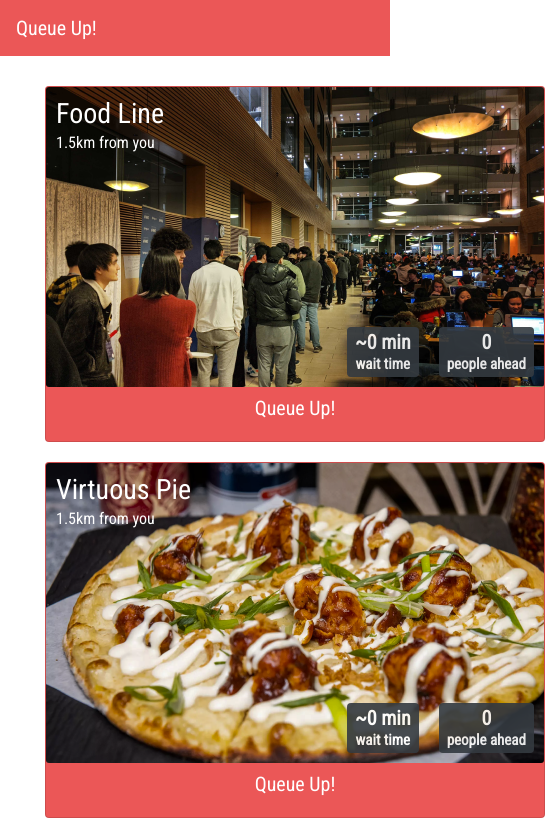
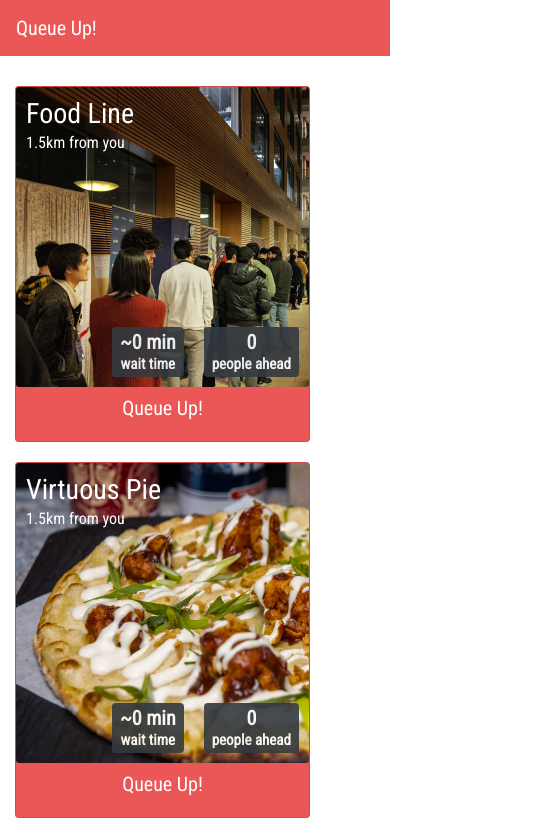
Before and after one commit to michaelenglo/nwhacks2020, a React (Create React App) app in the folder client/: page / in a window 390 px wide. Shown: the top 836 px of the page, 545 px wide, since content can reach past the window. Built offline with nearby package versions, Linux system fonts and the light colour scheme.

Commit message:
make it prettier on mobile

```diff
--- a/client/src/components/RestaurantCard.scss
+++ b/client/src/components/RestaurantCard.scss
@@ -1,10 +1,13 @@
 @import "styles/colors.scss";
+$s-screen: 512px;
+$xs-screen: 410px;
 
 .restaurant-card {
   .card {
     background: $theme;
     color: white;
     width: 500px;
+
     .card-img {
       position: relative;
       width: 100%;
@@ -44,4 +47,25 @@
       }
     }
   }
+
+  @media (max-width: $s-screen) {
+    .card {
+      width: 370px;
+      .card-img {
+        width: 100%;
+        height: 300px;
+      }
+    }
+  }
+
+
+  @media (max-width: $xs-screen) {
+    .card {
+      width: 295px;
+      .card-img {
+        width: 100%;
+        height: 300px;
+      }
+    }
+  }
 }
--- a/client/src/pages/HomePage.scss
+++ b/client/src/pages/HomePage.scss
@@ -1,6 +1,12 @@
+$s-screen: 512px;
+
 .homepage {
-  margin: 30px 30px 0 30px;
+  padding: 30px 30px 0 30px;
   .row > div {
     margin-bottom: 20px;
   }
+
+  @media (max-width: $s-screen) {
+    padding: 30px 0px 0 0px;
+  }
 }
```
